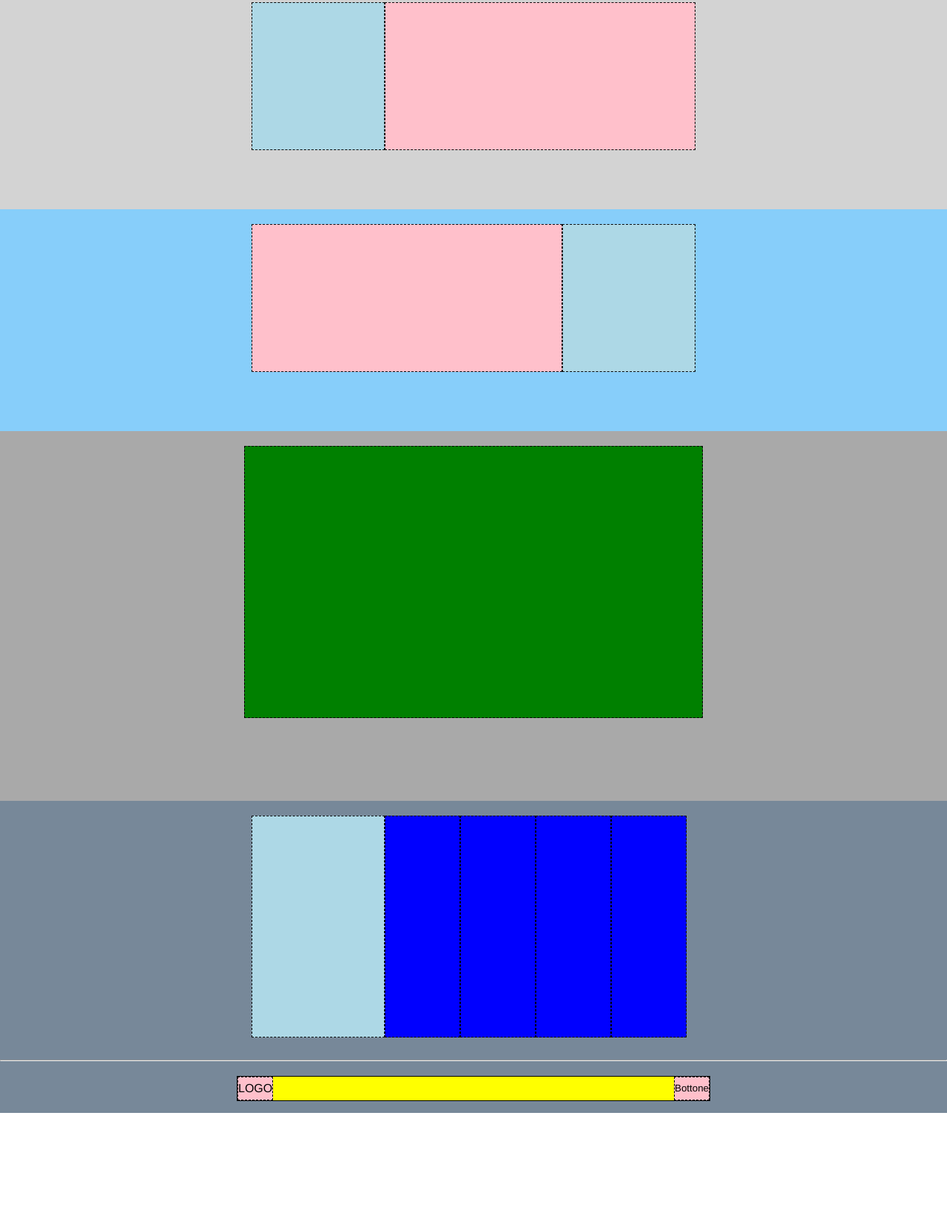
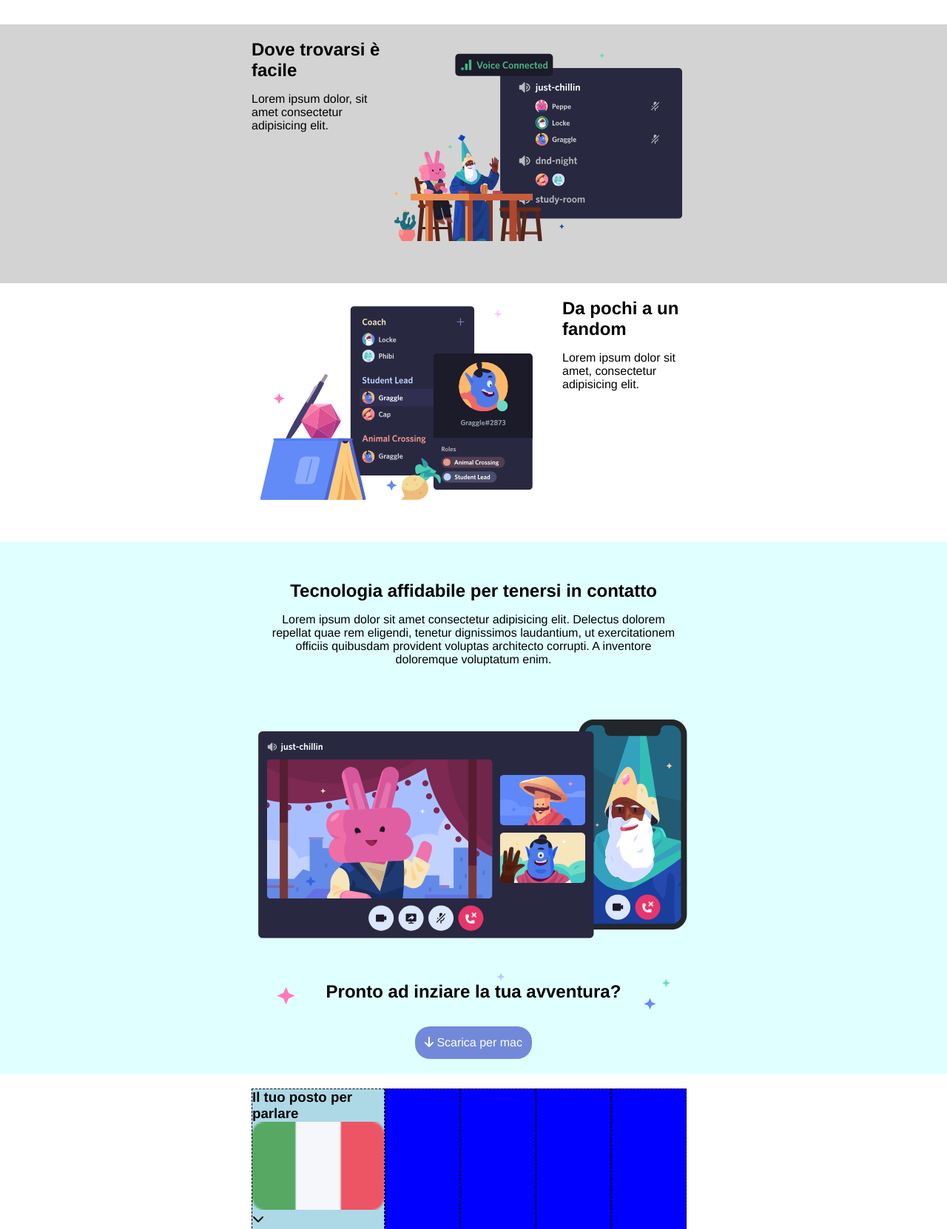
Before and after one commit to FranPer23/htmlcss-discord, a plain HTML site: page index.html in a window 1280 px wide. Shown: the part 687-2349 px from the top of the page at 74% size. Before the commit the page ends 2192 px from the top, so only its background shows below. Drawn offline with Linux system fonts and the light colour scheme.

Commit message:
completamento main

```diff
--- a/css/style.css
+++ b/css/style.css
@@ -23,6 +23,14 @@ img {
 
 a {
    text-decoration: none;
+}
+
+h2 {
+   color: black;
+}
+
+p {
+   padding-top: 1rem;
 }
 
 /* HEADER */
@@ -96,30 +104,23 @@ h1 {
 
 /* MAIN */
 .block {
-   /* debug */
-   height: 300px;
-   background-color: lightskyblue;
+   height: 350px;
+   background-color: white;
+
 }
 
 .block-2 {
-   /* debug */
-   height: 300px;
+   height: 350px;
    background-color: lightgray;
 }
 
 .column-big {
+   width: 70%;
 
-   border: 1px dashed black;
-   width: 70%;
-   background-color: pink;
-   height: 200px;
 }
 
 .column-small {
-
-   border: 1px dashed black;
    width: 30%;
-   background-color: lightblue;
    height: 200px;
 }
 
@@ -128,21 +129,38 @@ h1 {
 }
 
 .lastblock {
-   /* debug */
-   background-color: darkgray;
-   height: 500px;
+   background-color: lightcyan;
 }
 
+
 .green {
-   /* debug */
-   background-color: green;
-   border: 1px dashed black;
+   text-align: center;
    height: 80%;
 }
 
+.testo {
+   padding: 2rem;
+}
+
+.btn-3 {
+   margin-top: 20px;
+   background-color: #7289da;
+   border-radius: 20px;
+   display: inline-block;
+   align-items: center;
+   padding: .8rem;
+   font-size: 1rem;
+   color: white;
+}
+
+.stelle {
+   background-image: url(../img/stars.svg);
+   line-height: 55px;
+   background-repeat: no-repeat;
+   background-position: center;
+}
+/* FOOTER */
 .top-footer {
-   /* debug */
-   background-color: lightslategray;
    height: 350px;
 
 }
--- a/index.html
+++ b/index.html
@@ -47,28 +47,49 @@
     <main>
         <div class="block">
             <div class="row center flex">
-                <div class="column-big"></div>
-                <div class="column-small"></div>
+                <div class="column-big">
+                    <img src="./img/item1.svg" alt="">
+                </div>
+                <div class="column-small">
+                    <h2>Un luogo a invito con tutto lo spazio necessario per parlare</h2>
+                    <p>Lorem ipsum dolor sit amet consectetur adipisicing elit.</p>
+                </div>
             </div>
         </div>
 
         <div class="block-2">
             <div class="row center flex">
-                <div class="column-small"></div>
-                <div class="column-big"></div>
+                <div class="column-small">
+                    <h2>Dove trovarsi è facile</h2>
+                    <p>Lorem ipsum dolor, sit amet consectetur adipisicing elit.</p>
+                </div>
+                <div class="column-big">
+                    <img src="./img/item2.svg" alt="">
+                </div>
             </div>
         </div>
 
         <div class="block">
             <div class="row center flex">
-                <div class="column-big"></div>
-                <div class="column-small"></div>
+                <div class="column-big">
+                    <img src="./img/item3.svg" alt="">
+                </div>
+                <div class="column-small">
+                   <h2>Da pochi a un fandom</h2>
+                   <p>Lorem ipsum dolor sit amet, consectetur adipisicing elit. </p>
+                </div>
             </div>
         </div>
 
         <div class="lastblock row">
-            <div class="green center ">
-
+            <div class="green center">
+                <div class="testo">
+                    <h2>Tecnologia affidabile per tenersi in contatto</h2>
+                    <p>Lorem ipsum dolor sit amet consectetur adipisicing elit. Delectus dolorem repellat quae rem eligendi, tenetur dignissimos laudantium, ut exercitationem officiis quibusdam provident voluptas architecto corrupti. A inventore doloremque voluptatum enim. </p>
+                </div>
+                <img src="./img/item4-big.svg" alt="">
+                <h2 class="stelle">Pronto ad inziare la tua avventura?</h2>
+                <a class="btn-3" href=""><i class="fa-solid fa-arrow-down"></i> Scarica per mac</a>
             </div>
         </div>
     </main>
@@ -78,7 +99,10 @@
     <footer>
         <div class="top-footer">
             <div class="row center flex">
-                <div class="column-small-footer"></div>
+                <div class="column-small-footer">
+                    <h3>Il tuo posto per parlare</h3>
+                    <img src="./img/ita.png" alt=""><i class="fa-solid fa-chevron-down"></i>
+                </div>
                 <div class="stripe"></div>
                 <div class="stripe"></div>
                 <div class="stripe"></div>
```
